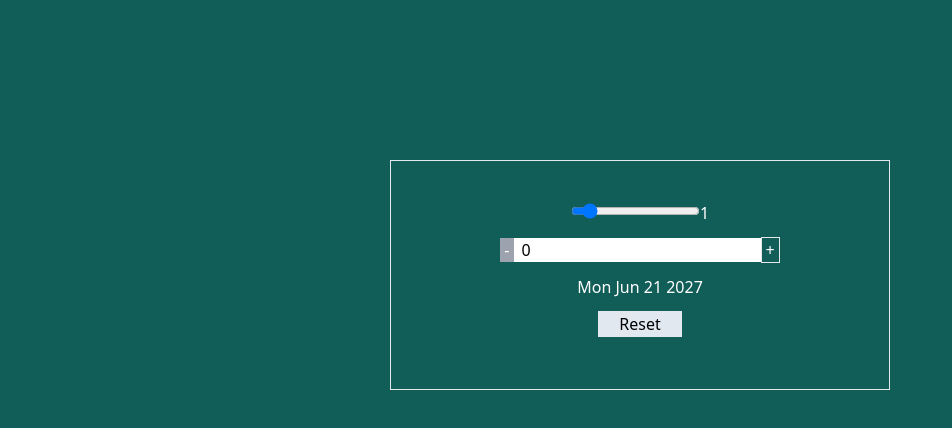
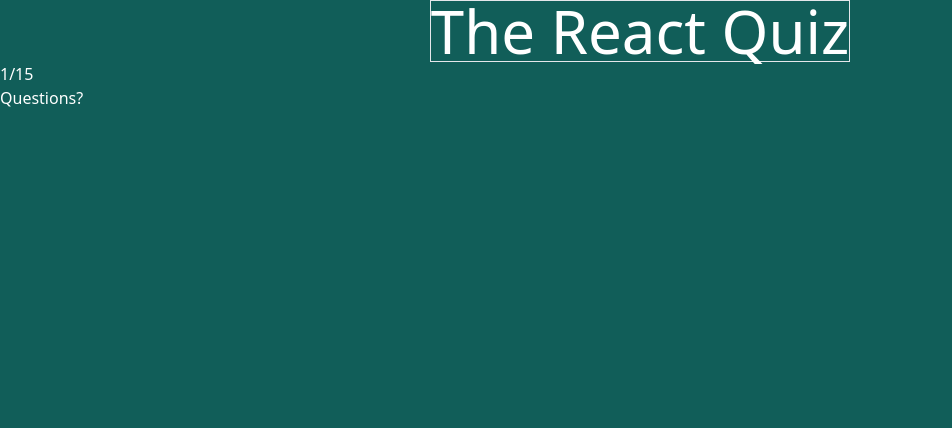
Before and after one commit to b1621/quiz-app, a React (Vite) app: page / in a window 1280 px wide. Shown: the top 428 px of the page, without its empty margins (0-952 px from the left). Built offline with nearby package versions, Linux system fonts and the light colour scheme; data requests are answered from the project's data file.

Commit message:
loading questions from a local json server api

```diff
--- /dev/null
+++ b/data/questions.json
@@ -0,0 +1,139 @@
+{
+  "questions": [
+    {
+      "question": "Which is the most popular JavaScript framework?",
+      "options": ["Angular", "React", "Svelte", "Vue"],
+      "correctOption": 1,
+      "points": 10
+    },
+    {
+      "question": "Which company invented React?",
+      "options": ["Google", "Apple", "Netflix", "Facebook"],
+      "correctOption": 3,
+      "points": 10
+    },
+    {
+      "question": "What's the fundamental building block of React apps?",
+      "options": ["Components", "Blocks", "Elements", "Effects"],
+      "correctOption": 0,
+      "points": 10
+    },
+    {
+      "question": "What's the name of the syntax we use to describe the UI in React components?",
+      "options": ["FBJ", "Babel", "JSX", "ES2015"],
+      "correctOption": 2,
+      "points": 10
+    },
+    {
+      "question": "How does data flow naturally in React apps?",
+      "options": [
+        "From parents to children",
+        "From children to parents",
+        "Both ways",
+        "The developers decides"
+      ],
+      "correctOption": 0,
+      "points": 10
+    },
+    {
+      "question": "How to pass data into a child component?",
+      "options": ["State", "Props", "PropTypes", "Parameters"],
+      "correctOption": 1,
+      "points": 10
+    },
+    {
+      "question": "When to use derived state?",
+      "options": [
+        "Whenever the state should not trigger a re-render",
+        "Whenever the state can be synchronized with an effect",
+        "Whenever the state should be accessible to all components",
+        "Whenever the state can be computed from another state variable"
+      ],
+      "correctOption": 3,
+      "points": 30
+    },
+    {
+      "question": "What triggers a UI re-render in React?",
+      "options": [
+        "Running an effect",
+        "Passing props",
+        "Updating state",
+        "Adding event listeners to DOM elements"
+      ],
+      "correctOption": 2,
+      "points": 20
+    },
+    {
+      "question": "When do we directly \"touch\" the DOM in React?",
+      "options": [
+        "When we need to listen to an event",
+        "When we need to change the UI",
+        "When we need to add styles",
+        "Almost never"
+      ],
+      "correctOption": 3,
+      "points": 20
+    },
+    {
+      "question": "In what situation do we use a callback to update state?",
+      "options": [
+        "When updating the state will be slow",
+        "When the updated state is very data-intensive",
+        "When the state update should happen faster",
+        "When the new state depends on the previous state"
+      ],
+      "correctOption": 3,
+      "points": 30
+    },
+    {
+      "question": "If we pass a function to useState, when will that function be called?",
+      "options": [
+        "On each re-render",
+        "Each time we update the state",
+        "Only on the initial render",
+        "The first time we update the state"
+      ],
+      "correctOption": 2,
+      "points": 30
+    },
+    {
+      "question": "Which hook to use for an API request on the component's initial render?",
+      "options": ["useState", "useEffect", "useRef", "useReducer"],
+      "correctOption": 1,
+      "points": 10
+    },
+    {
+      "question": "Which variables should go into the useEffect dependency array?",
+      "options": [
+        "Usually none",
+        "All our state variables",
+        "All state and props referenced in the effect",
+        "All variables needed for clean up"
+      ],
+      "correctOption": 2,
+      "points": 30
+    },
+    {
+      "question": "An effect will always run on the initial render.",
+      "options": [
+        "True",
+        "It depends on the dependency array",
+        "False",
+        "In depends on the code in the effect"
+      ],
+      "correctOption": 0,
+      "points": 30
+    },
+    {
+      "question": "When will an effect run if it doesn't have a dependency array?",
+      "options": [
+        "Only when the component mounts",
+        "Only when the component unmounts",
+        "The first time the component re-renders",
+        "Each time the component is re-rendered"
+      ],
+      "correctOption": 3,
+      "points": 20
+    }
+  ]
+}
--- a/package.json
+++ b/package.json
@@ -7,9 +7,11 @@
     "dev": "vite",
     "build": "vite build",
     "lint": "eslint . --ext js,jsx --report-unused-disable-directives --max-warnings 0",
-    "preview": "vite preview"
+    "preview": "vite preview",
+    "server": "json-server --watch data/questions.json --port 8000"
   },
   "dependencies": {
+    "json-server": "^0.17.3",
     "react": "^18.2.0",
     "react-dom": "^18.2.0"
   },
--- a/src/App.jsx
+++ b/src/App.jsx
@@ -1,13 +1,51 @@
-import { useState } from "react";
-import DateCounter from "./components/DateCounter";
+import { useEffect, useReducer } from "react";
+import Header from "./components/Header";
+import Main from "./components/Main";
+
+const initialState = {
+  questions: [],
+
+  // 'loadin','error','ready','active','finished'
+  status: "loading",
+};
+
+function reducer(state, action) {
+  switch (action.type) {
+    case "dataReceived":
+      return {
+        ...state,
+        question: action.payload,
+        status: "ready",
+      };
+    case "dataFailed":
+      return {
+        ...state,
+        status: "error",
+      };
+
+    default:
+      throw new Error("Action unkown");
+  }
+}
 
 function App() {
-  const [count, setCount] = useState(0);
+  // const [count, setCount] = useState(0);
+  const [state, dispatch] = useReducer(reducer, initialState);
 
+  useEffect(function () {
+    fetch("http://localhost:8000/questions")
+      .then((res) => res.json())
+      .then((data) => dispatch({ type: "dataReceived", payload: data }))
+      .catch((err) => dispatch({ type: "dataFailed" }));
+  }, []);
   return (
     <>
       <div className=" absolute top-0  h-screen w-screen bg-teal-800 text-white">
-        <DateCounter />
+        <Header />
+        <Main>
+          <p>1/15</p>
+          <p>Questions?</p>
+        </Main>
       </div>
     </>
   );
--- /dev/null
+++ b/src/components/Header.jsx
@@ -0,0 +1,11 @@
+// import React from 'react'
+
+const Header = () => {
+  return (
+    <header className=" border mx-auto w-fit text-6xl ">
+      <h1>The React Quiz</h1>
+    </header>
+  );
+};
+
+export default Header;
--- /dev/null
+++ b/src/components/Main.jsx
@@ -0,0 +1,7 @@
+// import React from 'react'
+
+const Main = ({ children }) => {
+  return <div>{children}</div>;
+};
+
+export default Main;
```
Also changed, not shown: 1 other file (tests, documents, lock files or other folders).
